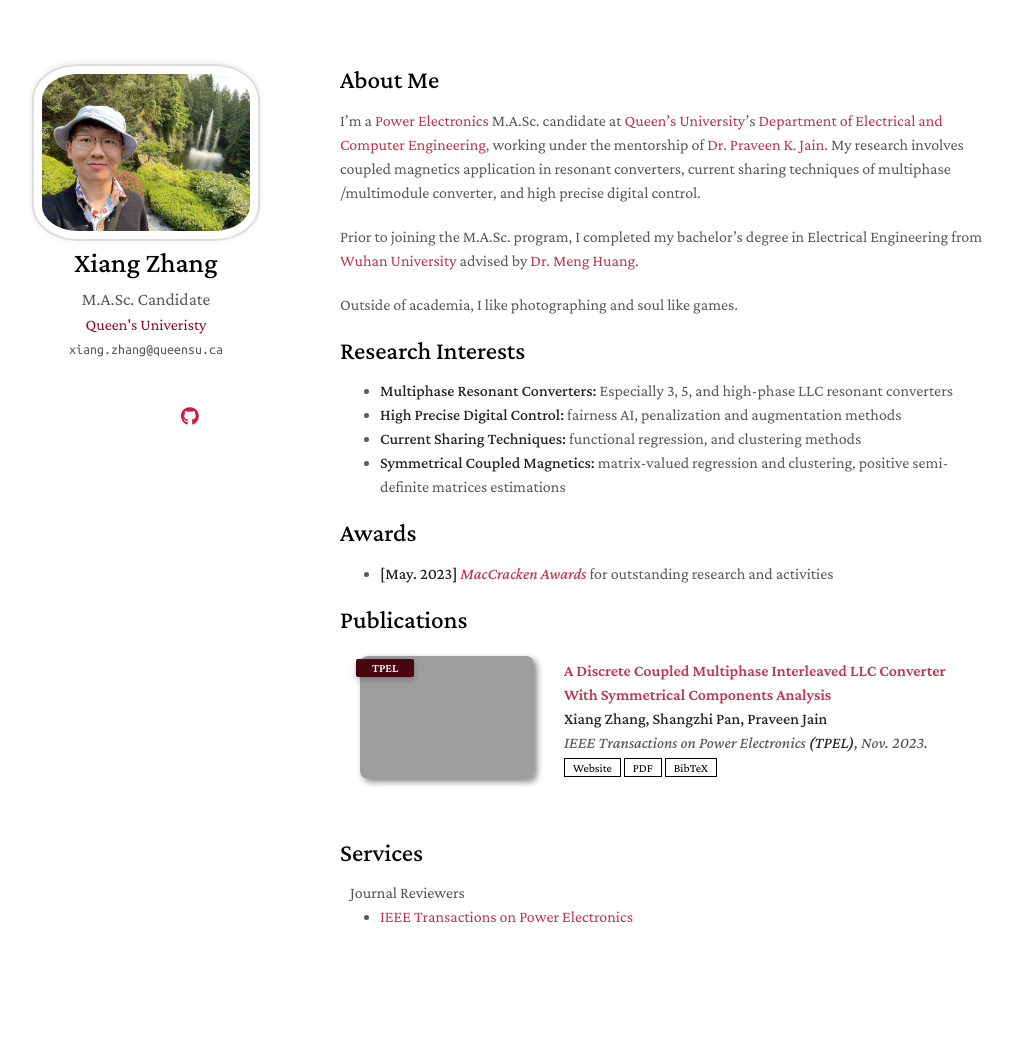
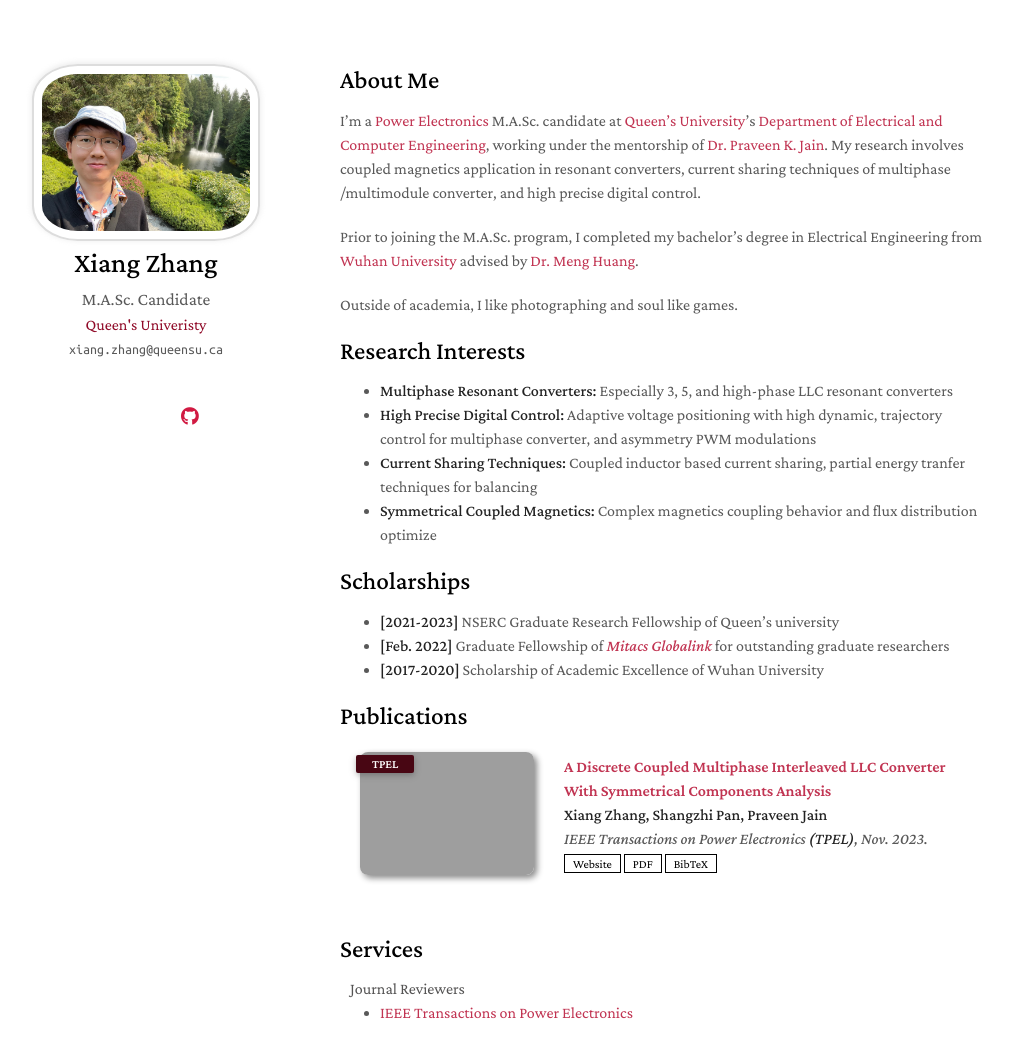
Before and after one commit to XiangZhangPE/XiangZhangPE_old.github.io, a Jekyll site: the page built from index.md, in a window 1280 px wide and 1119 px high. Shown: the top 1058 px of the window, without its empty margins (130-1142 px from the left). Built offline with Jekyll 4.4.1, drawn with Linux system fonts in a browser that asks for light colours; nearby versions of some CDN libraries; a style sheet for code colours, icons or effects is not loaded; our own code applies the rules of GitHub Pages for plain Markdown files; grey boxes are pictures that could not be loaded.

Commit message:
Update index.md

```diff
--- a/index.md
+++ b/index.md
@@ -21,13 +21,15 @@ Outside of academia, I like photographing and soul like games.
 
 ## Research Interests
 - **Multiphase Resonant Converters:** Especially 3, 5, and high-phase LLC resonant converters
-- **High Precise Digital Control:** fairness AI, penalization and augmentation methods
-- **Current Sharing Techniques:** functional regression, and clustering methods
-- **Symmetrical Coupled Magnetics:** matrix-valued regression and clustering, positive semi-definite matrices estimations
+- **High Precise Digital Control:** Adaptive voltage positioning with high dynamic, trajectory control for multiphase converter, and asymmetry PWM modulations
+- **Current Sharing Techniques:** Coupled inductor based current sharing, partial energy tranfer techniques for balancing
+- **Symmetrical Coupled Magnetics:** Complex magnetics coupling behavior and flux distribution optimize
 
 
-## Awards
-- **[May. 2023]** <a href="https://gsas.nyu.edu/admissions/financial-aid/graduate-school-fellowships-and-assistantships.html" target="_blank">*MacCracken Awards*</a> for outstanding research and activities
+## Scholarships
+- **[2021-2023]** NSERC Graduate Research Fellowship of Queen’s university
+- **[Feb. 2022]** Graduate Fellowship of <a href="https://www.mitacs.ca/en/programs/globalink/globalink-graduate-fellowship" target="_blank">*Mitacs Globalink*</a> for outstanding graduate researchers
+- **[2017-2020]** Scholarship of Academic Excellence of Wuhan University
 
 {% include_relative _includes/publications.md %}
 
```
